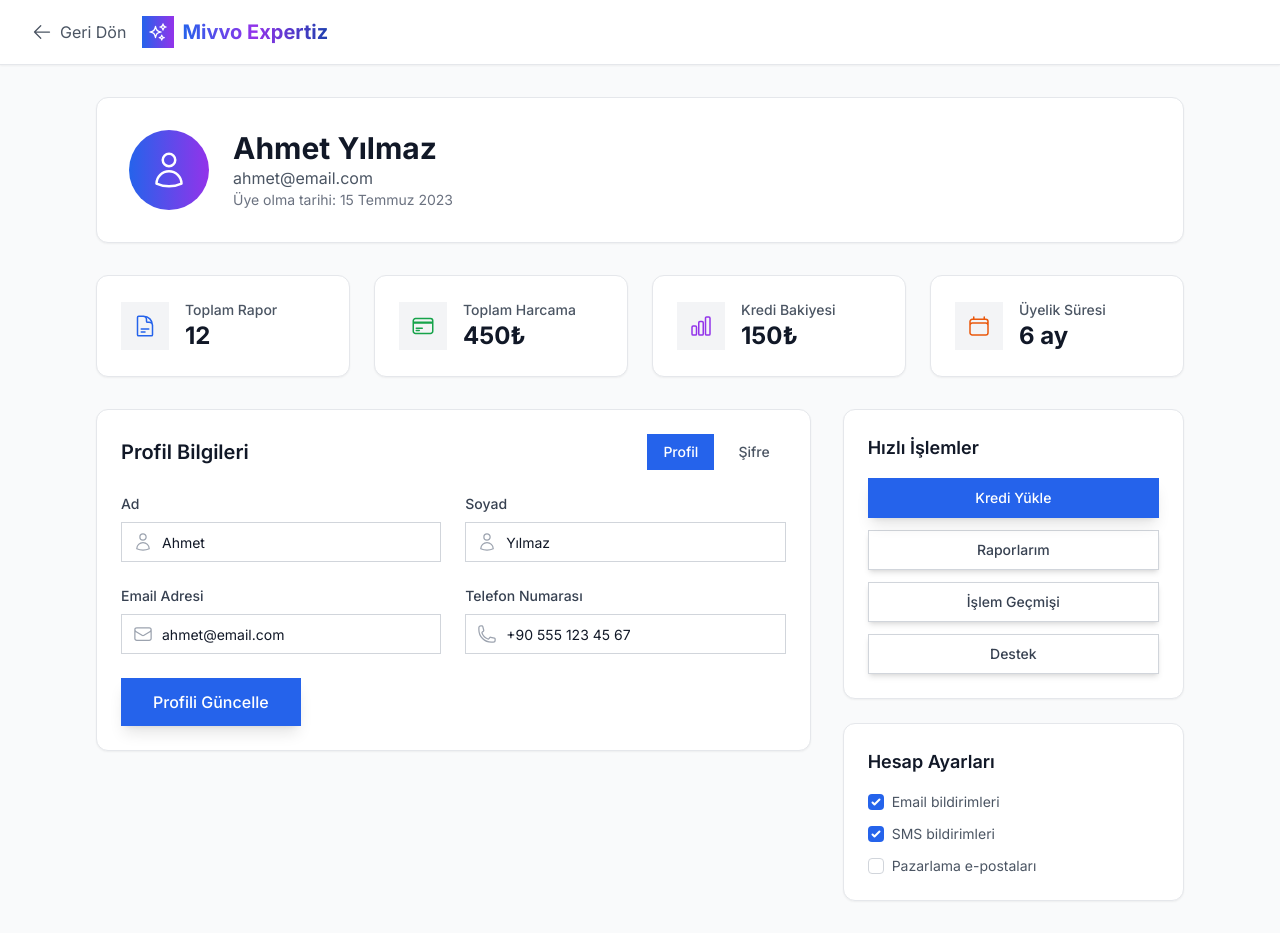
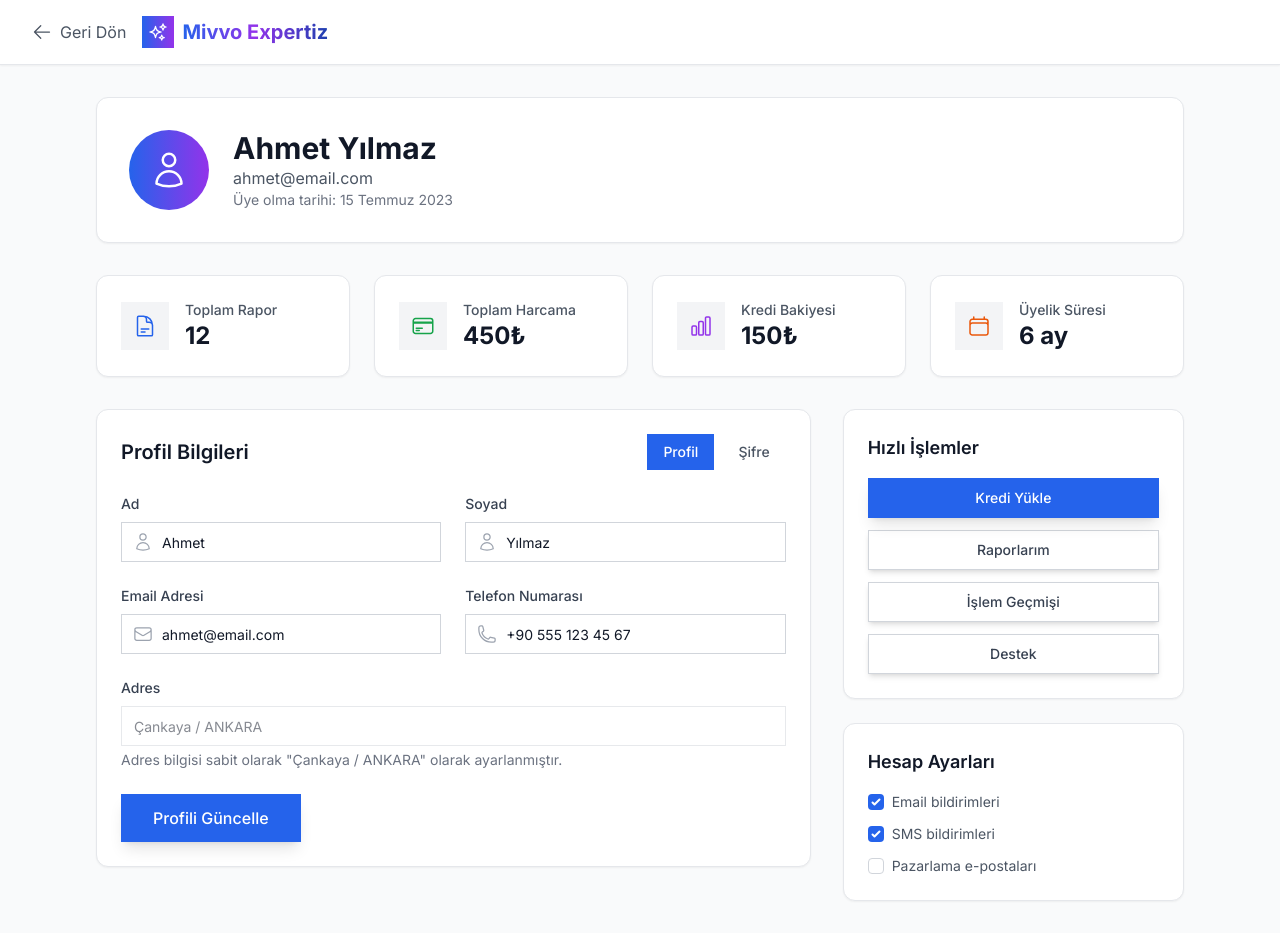
Before and after one commit to unknown1fsh/mivvo, a Next.js app in the folder frontend/: page /profile in a window 1280 px wide. Built offline with nearby package versions, Linux system fonts and the light colour scheme.

Commit message:
Update pricing: Boya 399₺, Hasar 499₺, Motor Sesi 299₺, Değer Tahmin 299₺, Tam Eksper 899₺ - Remove About sections - Add address field Çankaya/ANKARA

```diff
--- a/frontend/app/page.tsx
+++ b/frontend/app/page.tsx
@@ -54,7 +54,7 @@ export default function HomePage() {
   const services = [
     {
       name: 'Boya Analizi',
-      price: '25₺',
+      price: '399₺',
       description: 'Araç boyasının durumu ve kalitesi analizi',
       icon: '🎨',
       features: ['Renk eşleştirme', 'Çizik tespiti', 'Kalite değerlendirmesi'],
@@ -62,15 +62,23 @@ export default function HomePage() {
     },
     {
       name: 'Hasar Değerlendirmesi',
-      price: '35₺',
+      price: '499₺',
       description: 'Araç hasarlarının tespiti ve değerlendirmesi',
       icon: '🔧',
       features: ['Çarpışma hasarları', 'Çizik analizi', 'Onarım maliyeti'],
       popular: false
     },
     {
+      name: 'Motor Sesi Analizi',
+      price: '299₺',
+      description: 'Ses kaydı ile motor durumu analizi',
+      icon: '🔊',
+      features: ['Ses analizi', 'Motor sağlık durumu', 'Anormallik tespiti'],
+      popular: false
+    },
+    {
       name: 'Değer Tahmini',
-      price: '20₺',
+      price: '299₺',
       description: 'Araç piyasa değeri tahmini',
       icon: '💰',
       features: ['Piyasa analizi', 'Değer hesaplama', 'Raporlama'],
@@ -78,7 +86,7 @@ export default function HomePage() {
     },
     {
       name: 'Tam Expertiz',
-      price: '75₺',
+      price: '899₺',
       description: 'Tüm analizlerin dahil olduğu kapsamlı rapor',
       icon: '📋',
       features: ['Tüm analizler', 'Detaylı rapor', 'Uzman görüşü'],
@@ -118,7 +126,6 @@ export default function HomePage() {
               <Link href="/" className="text-gray-700 hover:text-blue-600 transition-colors">Ana Sayfa</Link>
               <Link href="/services" className="text-gray-700 hover:text-blue-600 transition-colors">Hizmetler</Link>
               <Link href="/pricing" className="text-gray-700 hover:text-blue-600 transition-colors">Fiyatlar</Link>
-              <Link href="/about" className="text-gray-700 hover:text-blue-600 transition-colors">Hakkımızda</Link>
               <Link href="/contact" className="text-gray-700 hover:text-blue-600 transition-colors">İletişim</Link>
               <div className="flex items-center space-x-4">
                 <Link href="/login" className="btn btn-ghost btn-md">Giriş Yap</Link>
@@ -149,7 +156,6 @@ export default function HomePage() {
                 <Link href="/" className="block text-gray-700 hover:text-blue-600 transition-colors">Ana Sayfa</Link>
                 <Link href="/services" className="block text-gray-700 hover:text-blue-600 transition-colors">Hizmetler</Link>
                 <Link href="/pricing" className="block text-gray-700 hover:text-blue-600 transition-colors">Fiyatlar</Link>
-                <Link href="/about" className="block text-gray-700 hover:text-blue-600 transition-colors">Hakkımızda</Link>
                 <Link href="/contact" className="block text-gray-700 hover:text-blue-600 transition-colors">İletişim</Link>
                 <div className="pt-4 space-y-2">
                   <Link href="/login" className="block btn btn-ghost btn-md w-full">Giriş Yap</Link>
@@ -384,7 +390,6 @@ export default function HomePage() {
             <div>
               <h3 className="text-lg font-semibold mb-4">Şirket</h3>
               <ul className="space-y-2 text-gray-400">
-                <li><Link href="/about" className="hover:text-white transition-colors">Hakkımızda</Link></li>
                 <li><Link href="/contact" className="hover:text-white transition-colors">İletişim</Link></li>
                 <li><Link href="/privacy" className="hover:text-white transition-colors">Gizlilik</Link></li>
                 <li><Link href="/terms" className="hover:text-white transition-colors">Kullanım Şartları</Link></li>
--- a/frontend/app/pricing/page.tsx
+++ b/frontend/app/pricing/page.tsx
@@ -83,35 +83,35 @@ const pricingPlans = [
 const servicePricing = [
   {
     service: 'Boya Analizi',
-    price: 49,
+    price: 399,
     description: 'AI destekli boya kalitesi ve renk analizi',
     features: ['1-5 resim analizi', 'Renk eşleştirme', 'Çizik tespiti', 'Kalite değerlendirmesi']
   },
   {
     service: 'Hasar Değerlendirmesi',
-    price: 69,
+    price: 499,
     description: 'AI destekli hasar tespiti ve değerlendirme',
     features: ['1-5 resim analizi', 'Çarpışma hasarları', 'Çizik ve göçük analizi', 'Onarım maliyet tahmini']
   },
   {
     service: 'Motor Sesi Analizi',
-    price: 79,
+    price: 299,
     description: 'Ses kaydı ile motor durumu AI analizi',
     features: ['Çoklu ses dosyası', 'Motor sağlık durumu', 'Anormallik tespiti', 'Detaylı rapor']
   },
   {
     service: 'Değer Tahmini',
-    price: 49,
+    price: 299,
     description: 'AI tabanlı piyasa değeri hesaplama',
     features: ['Piyasa analizi', 'Değer hesaplama', 'Karşılaştırma', 'Detaylı rapor']
   },
   {
     service: 'Kapsamlı Ekspertiz',
-    price: 179,
-    originalPrice: 246,
-    discount: 67,
+    price: 899,
+    originalPrice: 1496,
+    discount: 597,
     description: 'Tüm analizleri içeren premium paket',
-    features: ['Tüm analizler dahil', 'Boya + Hasar + Motor + Değer', 'Detaylı kapsamlı rapor', '67 TL tasarruf'],
+    features: ['Tüm analizler dahil', 'Boya + Hasar + Motor + Değer', 'Detaylı kapsamlı rapor', '597 TL tasarruf'],
     popular: true
   }
 ]
--- a/frontend/app/profile/page.tsx
+++ b/frontend/app/profile/page.tsx
@@ -25,6 +25,7 @@ const schema = yup.object({
   lastName: yup.string().required('Soyad zorunludur'),
   email: yup.string().email('Geçerli bir email adresi giriniz').required('Email zorunludur'),
   phone: yup.string().matches(/^[0-9+\-\s()]+$/, 'Geçerli bir telefon numarası giriniz'),
+  address: yup.string().oneOf(['Çankaya / ANKARA'], 'Sadece Çankaya / ANKARA adresi kabul edilir'),
   currentPassword: yup.string().required('Mevcut şifre zorunludur'),
   newPassword: yup.string().min(6, 'Yeni şifre en az 6 karakter olmalıdır'),
   confirmPassword: yup.string().oneOf([yup.ref('newPassword')], 'Şifreler eşleşmiyor'),
@@ -47,6 +48,7 @@ export default function ProfilePage() {
       lastName: 'Yılmaz',
       email: 'ahmet@email.com',
       phone: '+90 555 123 45 67',
+      address: 'Çankaya / ANKARA',
     }
   })
 
@@ -237,6 +239,29 @@ export default function ProfilePage() {
                           <p className="mt-1 text-sm text-red-600">{errors.phone.message}</p>
                         )}
                       </div>
+
+                      <div className="md:col-span-2">
+                        <label htmlFor="address" className="block text-sm font-medium text-gray-700 mb-2">
+                          Adres
+                        </label>
+                        <div className="relative">
+                          <input
+                            {...register('address')}
+                            type="text"
+                            id="address"
+                            className="input w-full"
+                            value="Çankaya / ANKARA"
+                            readOnly
+                            disabled
+                          />
+                        </div>
+                        <p className="mt-1 text-sm text-gray-500">
+                          Adres bilgisi sabit olarak "Çankaya / ANKARA" olarak ayarlanmıştır.
+                        </p>
+                        {errors.address && (
+                          <p className="mt-1 text-sm text-red-600">{errors.address.message}</p>
+                        )}
+                      </div>
                     </div>
 
                     <button
```
Also changed, not shown: 2 other files (tests, documents, lock files or other folders).
